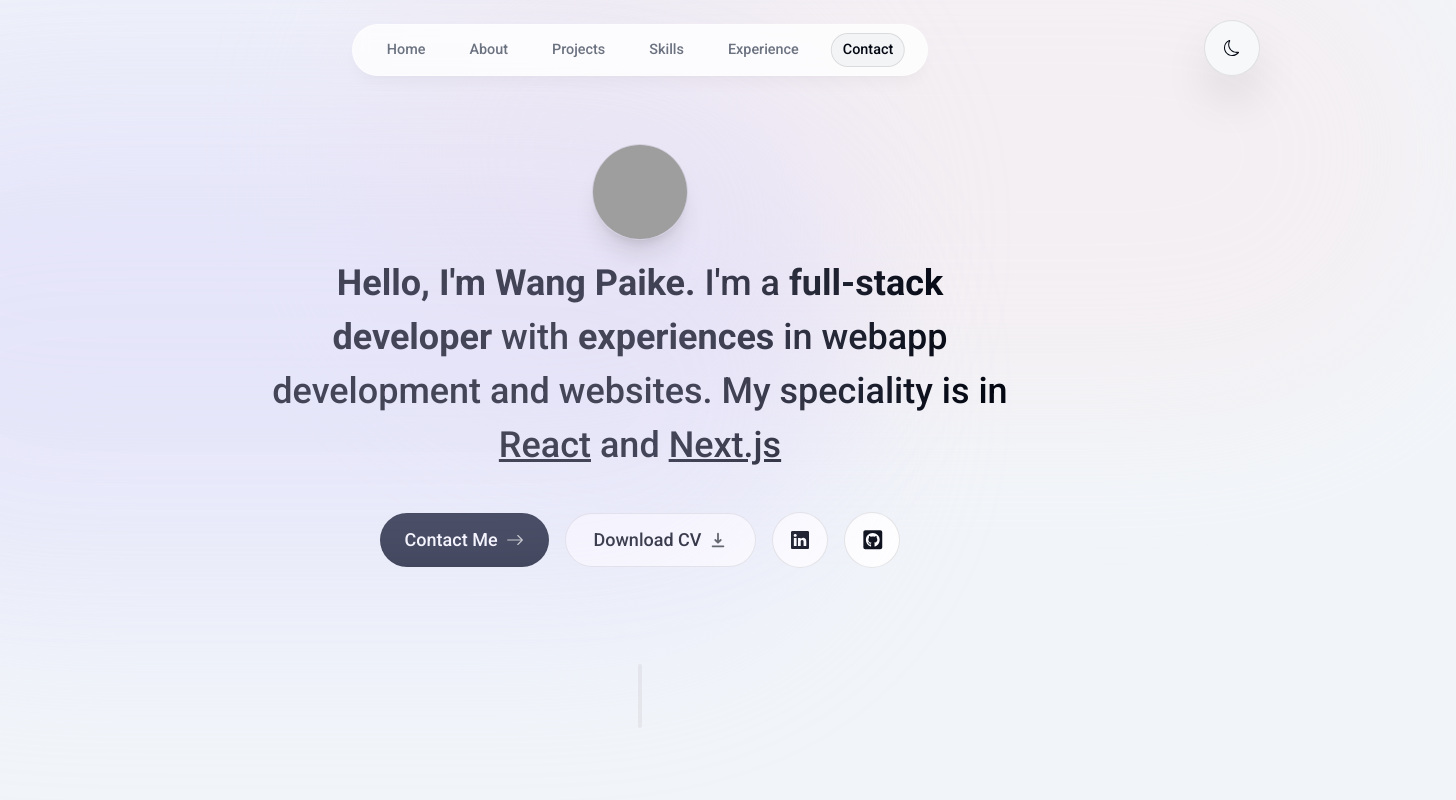
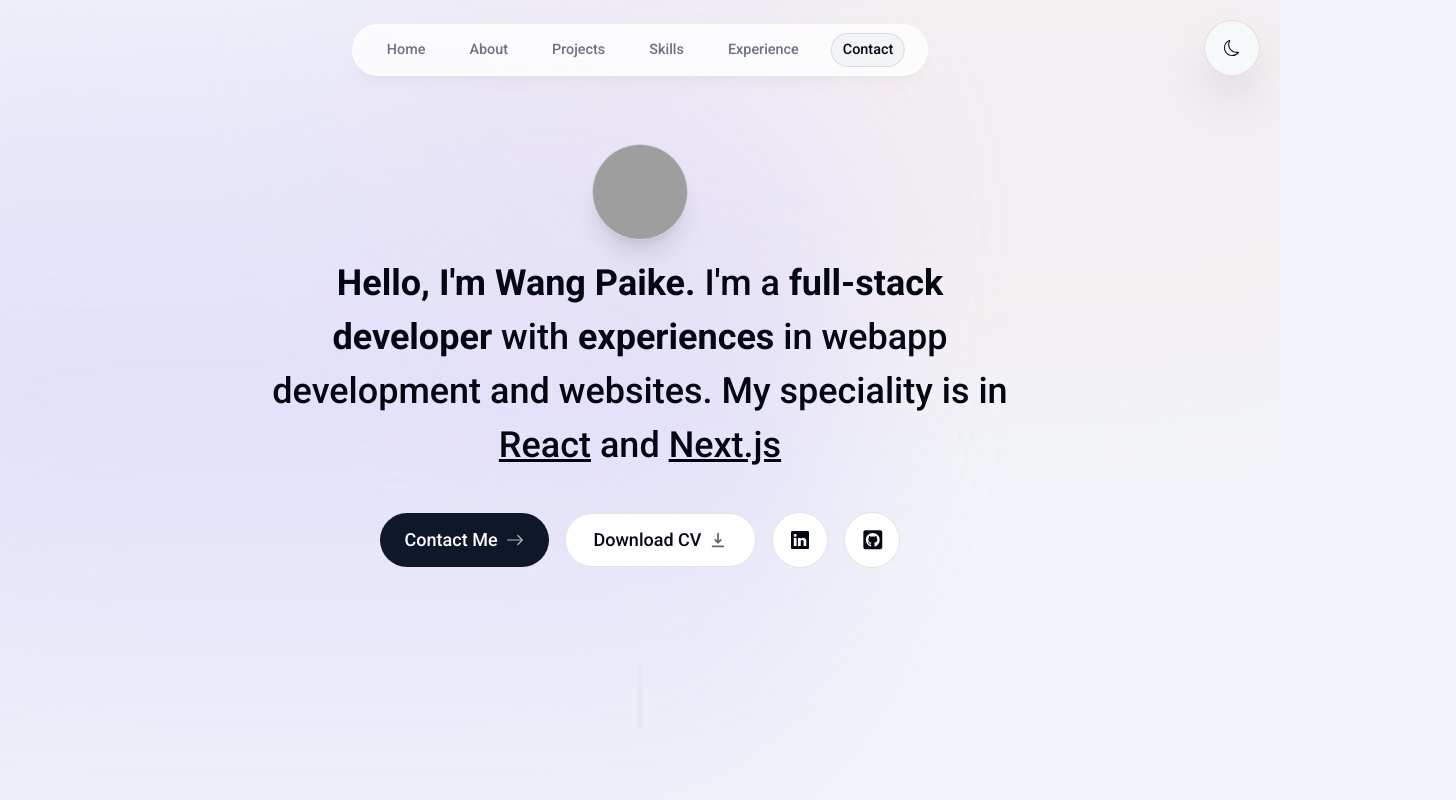
Before and after one commit to Pakkerman/portfolio, a Next.js app: page / in a window 1280 px wide. Shown: the top 800 px of the page, 1456 px wide, since content can reach past the window. Built offline with nearby package versions, Linux system fonts and the light colour scheme; no server answers; grey boxes are pictures that could not be loaded.

Commit message:
fix background dots

```diff
--- a/app/layout.tsx
+++ b/app/layout.tsx
@@ -24,11 +24,15 @@ export default function RootLayout({ children }: RootLayoutProps) {
     <html lang="en" className="!scroll-smooth">
       <body
         className={`bg-slate-100 transition-all dark:bg-gray-900 dark:text-gray-50 dark:text-opacity-90 text-gray-950 relative pt-28 sm:pt-36 min-w-[390px] ${roboto.className}`}>
-        <div className="bg-[#fbe2e3] absolute top-[-6rem] -z-10 -right-[11rem] h-[31.25rem] w-[31.25rem] rounded-full sm:w-[68.75rem] blur-[5rem] opacity-30 dark:bg-[#946263] transition-colors" />
-        <div className="bg-[#dbd7fb] absolute top-[-1rem] -z-10 left-[-35rem] h-[31.25rem] w-[50rem] rounded-full sm:w-[68.75rem] md:left-[-33rem] lg:left-[-28rem] xl:left-[-15rem] 2xl:left-[-5rem] dark:bg-[#676394] transition-colors blur-[5rem] opacity-30" />
-        <div className="bg-[#dbd7fb] absolute top-[100vh]-z-10 left-[-35rem] h-[31.25rem] w-[50rem] rounded-full blur-[5rem] sm:w-[68.75rem] md:left-[-33rem] lg:left-[-28rem] xl:left-[-15rem] 2xl:left-[-5rem] dark:bg-[#676394] transition-colors opacity-30" />
-        <div className="bg-[#fbe2e3] absolute top-[300vh] opacity-30 -z-10 right-[11rem] h-[31.25rem] w-[31.25rem] rounded-full blur-[5rem] sm:w-[68.75rem] dark:bg-[#946263] transition-colors" />
-        <div className="bg-[#dbd7fb] absolute bottom-0 -z-10 right-[-35rem] h-[31.25rem] w-[50rem] rounded-full blur-[5rem] sm:w-[68.75rem] opacity-30 md:left-[-33rem] lg:left-[-28rem] xl:left-[-15rem] 2xl:left-[-5rem] dark:bg-[#676394] transition-colors" />
+        <div className="w-[100vw] fixed overflow-hidden top-0 left-0 h-full pt-28 -z-20">
+          {/* <div className="bg-[#fbe2e3] absolute top-10 w-64 h-64 rounded-full blur-3xl opacity-30 -left-20" /> */}
+          {/* <div className="bg-[#dbd7fb] absolute top-10 w-64 h-64 rounded-full blur-3xl opacity-30 translate-x-52" /> */}
+          <div className="bg-[#fbe2e3] absolute top-[-6rem] -z-10 -right-[11rem] h-[31.25rem] w-[31.25rem] rounded-full sm:w-[68.75rem] blur-[5rem] opacity-30 dark:bg-[#946263] transition-colors" />
+          <div className="bg-[#dbd7fb] absolute top-[-1rem] -z-10 -right-[-35rem] h-[31.25rem] w-[50rem] rounded-full sm:w-[68.75rem] md:left-[-33rem] lg:left-[-28rem] xl:left-[-15rem] 2xl:left-[-5rem] dark:bg-[#676394] transition-colors blur-[5rem] opacity-30" />
+          <div className="bg-[#dbd7fb] absolute top-[100vh]-z-10 left-[-35rem] h-[31.25rem] w-[50rem] rounded-full blur-[5rem] sm:w-[68.75rem] md:left-[-33rem] lg:left-[-28rem] xl:left-[-15rem] 2xl:left-[-5rem] dark:bg-[#676394] transition-colors opacity-30" />
+          <div className="bg-[#fbe2e3] absolute top-[300vh] opacity-30 -z-10 right-[11rem] h-[31.25rem] w-[31.25rem] rounded-full blur-[5rem] sm:w-[68.75rem] dark:bg-[#946263] transition-colors" />
+          <div className="bg-[#dbd7fb] absolute bottom-0 -z-10 right-[-35rem] h-[31.25rem] w-[50rem] rounded-full blur-[5rem] sm:w-[68.75rem] opacity-30 md:left-[-33rem] lg:left-[-28rem] xl:left-[-15rem] 2xl:left-[-5rem] dark:bg-[#676394] transition-colors" />
+        </div>
 
         <ThemeContextProvider>
           <ActiveSectionContextProvider>
```
